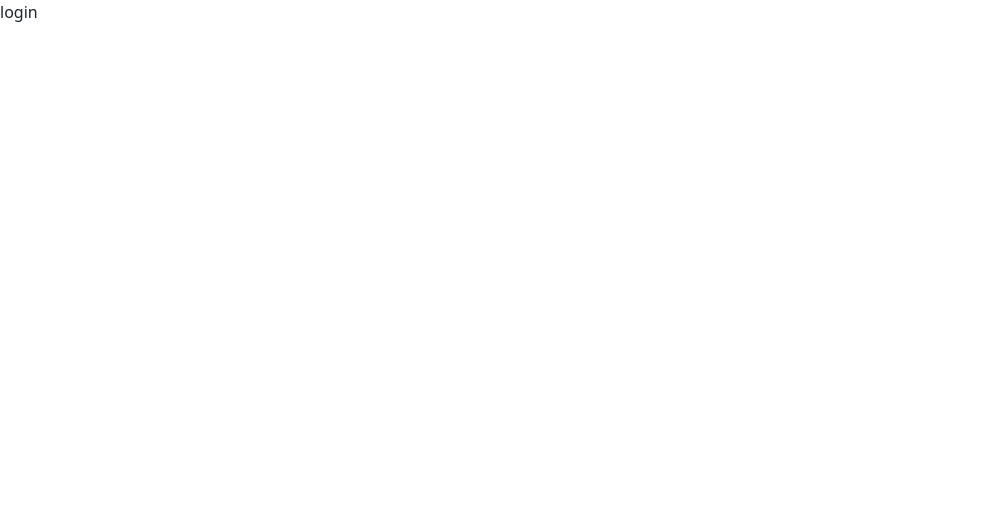
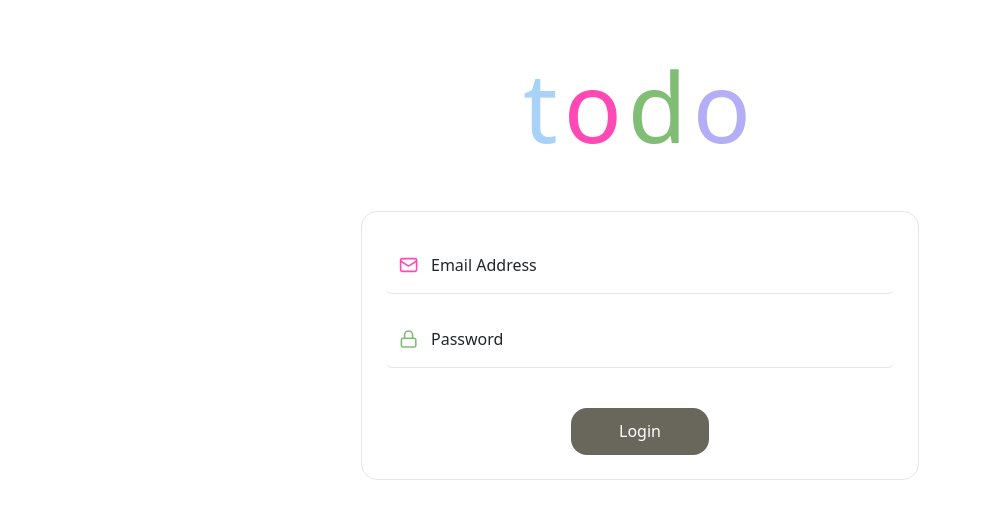
Before and after one commit to heba516/to-do, a React (Vite) app: page /login in a window 1280 px wide. Shown: the top 518 px of the page, without its empty margins (0-981 px from the left). Built offline with nearby package versions, Linux system fonts and the light colour scheme.

Commit message:
add login.tsx

```diff
--- /dev/null
+++ b/data/db.json
@@ -0,0 +1,21 @@
+{
+    "users": [
+        {
+            "userName": "eman",
+            "email": "eman@gmail.com",
+            "password": "eman123",
+            "toDos": [
+                {}
+            ]
+        },
+                {
+            "userName": "eman",
+            "email": "bono@gmail.com",
+            "password": "eman123",
+            "toDos": [
+                {}
+            ]
+        }
+
+    ]
+}
--- a/src/App.tsx
+++ b/src/App.tsx
@@ -3,7 +3,8 @@ import { BrowserRouter as Router, Routes, Route } from "react-router-dom";
 import Landing from "./components/landing/landing";
 import Login from "./components/login/login";
 import Register from "./components/login/register";
-// import Home from "./components/Home";
+import Home from "./components/home/Home";
+import NotFound from "./components/notFound";
 
 function App() {
   return (
@@ -11,13 +12,13 @@ function App() {
       <Router>
         <Routes>
           <Route path="/" Component={Landing} />
-          <Route path="/register" Component={Register}>
-            {/* <Route path="Home" Component={Home} /> */}
-          </Route>
-          <Route path="/login" Component={Login}>
-            {/* <Route path="Home" Component={Home} /> */}
-          </Route>
-          {/* <Route path="*" Component={NotFound} /> */}
+          <Route path="/register" Component={Register}></Route>
+          <Route path="Home" Component={Home} />
+          <Route path="/login" Component={Login} />
+          {/* <Route path="/login" Component={Login}>
+            <Route path="Home" Component={Home} />
+          </Route> */}
+          <Route path="*" Component={NotFound} />
         </Routes>
       </Router>
     </>
--- a/src/components/home/Home.tsx
+++ b/src/components/home/Home.tsx
@@ -1,5 +1,19 @@
 import React from "react";
+// import useFetch from "../useFetch";
 
 export default function Home() {
-  return <div>Home</div>;
+  // const {
+  //   data: users,
+  //   isPending,
+  //   error,
+  // } = useFetch("http://localhost:3000/users");
+  return (
+    <>
+      {/* <section>
+        {error && <p>{error}</p>}
+        {isPending && <p>Loading users...</p>}
+        {users && console.log(await users["heba"])}
+      </section> */}
+    </>
+  );
 }
--- a/src/components/landing/index.scss
+++ b/src/components/landing/index.scss
@@ -37,7 +37,7 @@
     }
 
     img {
-        max-width: 40%;
+        max-width: 50%;
     }
 }
 
--- a/src/components/landing/landing.tsx
+++ b/src/components/landing/landing.tsx
@@ -15,7 +15,7 @@ export default function Landing() {
         <h1>todo</h1>
       </div>
       <div className="landing container">
-        <div className="row">
+        <div className="row align-items-center">
           <div className="col">
             <h2>
               <span style={{ color: "#a8d2f8" }}>t</span>
@@ -24,7 +24,7 @@ export default function Landing() {
               <span style={{ color: "#b4aef6" }}>o</span>
             </h2>
 
-            <p>
+            <p className="px-lg-5">
               Join to capture ideas, organize life, and do something creative
               everyday.
             </p>
@@ -35,7 +35,7 @@ export default function Landing() {
           </div>
 
           <img
-            className="col d-none d-md-block"
+            className="col d-none d-lg-block"
             src="https://d107mjio2rjf74.cloudfront.net/sites/res/home/common/header.png"
             alt=""
           />
--- a/src/components/login/login.tsx
+++ b/src/components/login/login.tsx
@@ -1,5 +1,111 @@
-import React from "react";
+import { useFormik } from "formik";
+import * as Yup from "yup";
+import { useState } from "react";
+import { Mail, Lock } from "lucide-react";
+import "./index.scss";
+import users from "../../../data/db.json";
+interface UserValues {
+  email: string;
+  password: string;
+}
+const Register: React.FC = () => {
+  const [submit, isSubmit] = useState(false);
 
-export default function Login() {
-  return <div>login</div>;
-}
+  const isPasswordCorrect = (email: string, password: string) => {
+    const user = users.users.find((user) => user.email === email);
+    return user && user.password === password;
+  };
+
+  const validationSchema = Yup.object().shape({
+    email: Yup.string()
+      .required("Email is required")
+      .test("Found", "Incorrect Email", (value) =>
+        users.users.some((user) => user.email === value)
+      ),
+
+    password: Yup.string()
+      .required("Password is required")
+      .test("Correct Password", "Incorrect Password", function (value: string) {
+        const { email } = this.parent;
+        return isPasswordCorrect(email, value);
+      }),
+  });
+
+  const handleSubmit = async (values: UserValues) => {
+    try {
+      isSubmit(true);
+      console.log(values);
+    } catch (error) {
+      isSubmit(false);
+      console.log(error);
+    }
+  };
+
+  const formik = useFormik({
+    initialValues: {
+      email: "",
+      password: "",
+    },
+    validationSchema,
+    onSubmit: handleSubmit,
+  });
+  return (
+    <>
+      <div className="container text-center">
+        <div className="reg w-50">
+          <h2 className="my-5">
+            <span style={{ color: "#a8d2f8" }}>t</span>
+            <span style={{ color: "#ff49b4" }}>o</span>
+            <span style={{ color: "#80be75" }}>d</span>
+            <span style={{ color: "#b4aef6" }}>o</span>
+          </h2>
+          <div className="form">
+            <form onSubmit={formik.handleSubmit}>
+              <div className="form-floating mb-3">
+                <input
+                  type="text"
+                  className="form-control"
+                  id="email"
+                  name="email"
+                  value={formik.values.email}
+                  onChange={formik.handleChange}
+                  placeholder=" "
+                />
+                <label htmlFor="email" className="d-flex align-items-center">
+                  <Mail style={{ color: "#ff49b4" }} />
+                  Email Address
+                </label>
+                {formik.touched.email && formik.errors.email && (
+                  <div className="error">{formik.errors.email}</div>
+                )}
+              </div>
+              <div className="form-floating mb-3">
+                <input
+                  type="password"
+                  className="form-control"
+                  id="password"
+                  name="password"
+                  value={formik.values.password}
+                  onChange={formik.handleChange}
+                  placeholder=" "
+                />
+                <label htmlFor="password" className="d-flex align-items-center">
+                  <Lock style={{ color: "#80be75" }} />
+                  Password
+                </label>
+                {formik.touched.password && formik.errors.password && (
+                  <div className="error">{formik.errors.password}</div>
+                )}
+              </div>
+              <button type="submit" disabled={submit}>
+                Login
+              </button>
+            </form>
+          </div>
+        </div>
+      </div>
+    </>
+  );
+};
+
+export default Register;
--- a/src/components/login/register.tsx
+++ b/src/components/login/register.tsx
@@ -1,9 +1,9 @@
 import { useFormik } from "formik";
+import * as Yup from "yup";
 import { useState } from "react";
-import * as Yup from "yup";
+import { Link, useNavigate } from "react-router-dom";
+import { Mail, UserRound, Lock } from "lucide-react";
 import "./index.scss";
-import { Mail, UserRound, Lock } from "lucide-react";
-import { Link } from "react-router-dom";
 
 interface UserValues {
   userName: string;
@@ -13,6 +13,7 @@ interface UserValues {
 }
 const Register: React.FC = () => {
   const [submit, isSubmit] = useState(false);
+  const navigate = useNavigate();
 
   const validationSchema = Yup.object().shape({
     userName: Yup.string()
@@ -34,8 +35,8 @@ const Register: React.FC = () => {
   const handleSubmit = async (values: UserValues) => {
     try {
       isSubmit(true);
+      navigate("/Home");
       console.log(values);
-      isSubmit(false);
     } catch (error) {
       isSubmit(false);
       console.log(error);
@@ -140,13 +141,9 @@ const Register: React.FC = () => {
                     <div className="error">{formik.errors.confirmPassword}</div>
                   )}
               </div>
-
-              <Link to={"Home"}>
-                <button type="submit" disabled={submit}>
-                  Signup
-                </button>
-              </Link>
-
+              <button type="submit" disabled={submit}>
+                Signup
+              </button>
               <p className="mt-2" style={{ color: "#69665C" }}>
                 Have an account already? <Link to={"/login"}>Sign In</Link>
               </p>
--- /dev/null
+++ b/src/components/notFound.tsx
@@ -0,0 +1,5 @@
+import React from "react";
+
+export default function NotFound() {
+  return <div>N</div>;
+}
--- /dev/null
+++ b/src/components/useFetch.tsx
@@ -0,0 +1,37 @@
+import { useEffect, useState } from "react";
+
+interface UseFetchResult {
+  data: any | null;
+  isPending: boolean;
+  error: any | null;
+}
+
+const useFetch = (url: string): UseFetchResult => {
+  const [data, setData] = useState(null);
+  const [isPending, setIsPending] = useState(true);
+  const [error, setError] = useState(null);
+
+  useEffect(() => {
+    setTimeout(() => {
+      fetch(url)
+        .then((res) => {
+          if (!res.ok) {
+            throw Error("Error fetching users data");
+          }
+          return res.json();
+        })
+        .then((data) => {
+          setData(data);
+          setIsPending(false);
+          setError(null);
+        })
+        .catch((err) => {
+          setIsPending(false);
+          setError(err);
+        });
+    }, 500);
+  }, [url]);
+
+  return { data, isPending, error };
+};
+export default useFetch;
```
Also changed, not shown: 1 other file (tests, documents, lock files or other folders).
